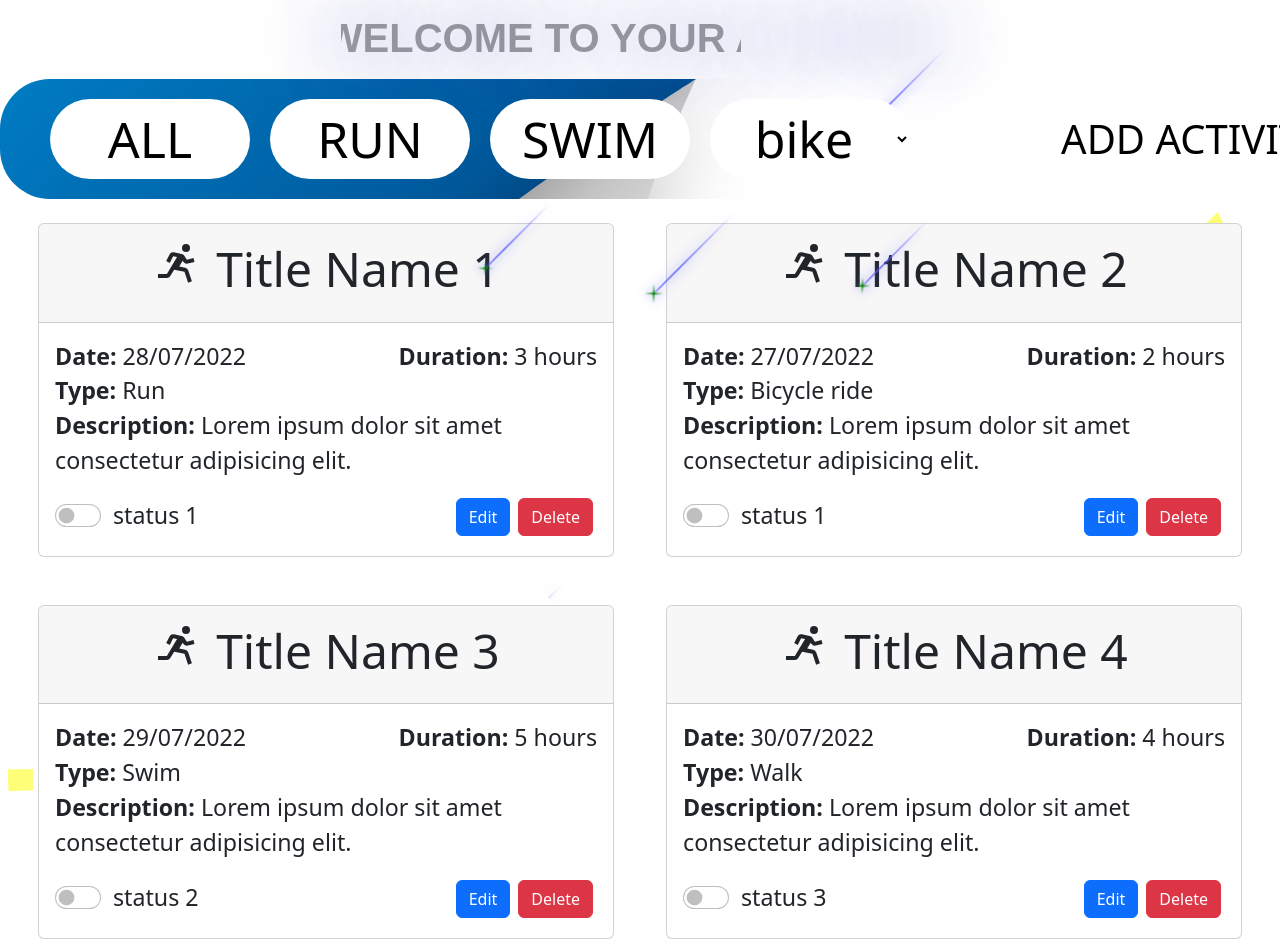
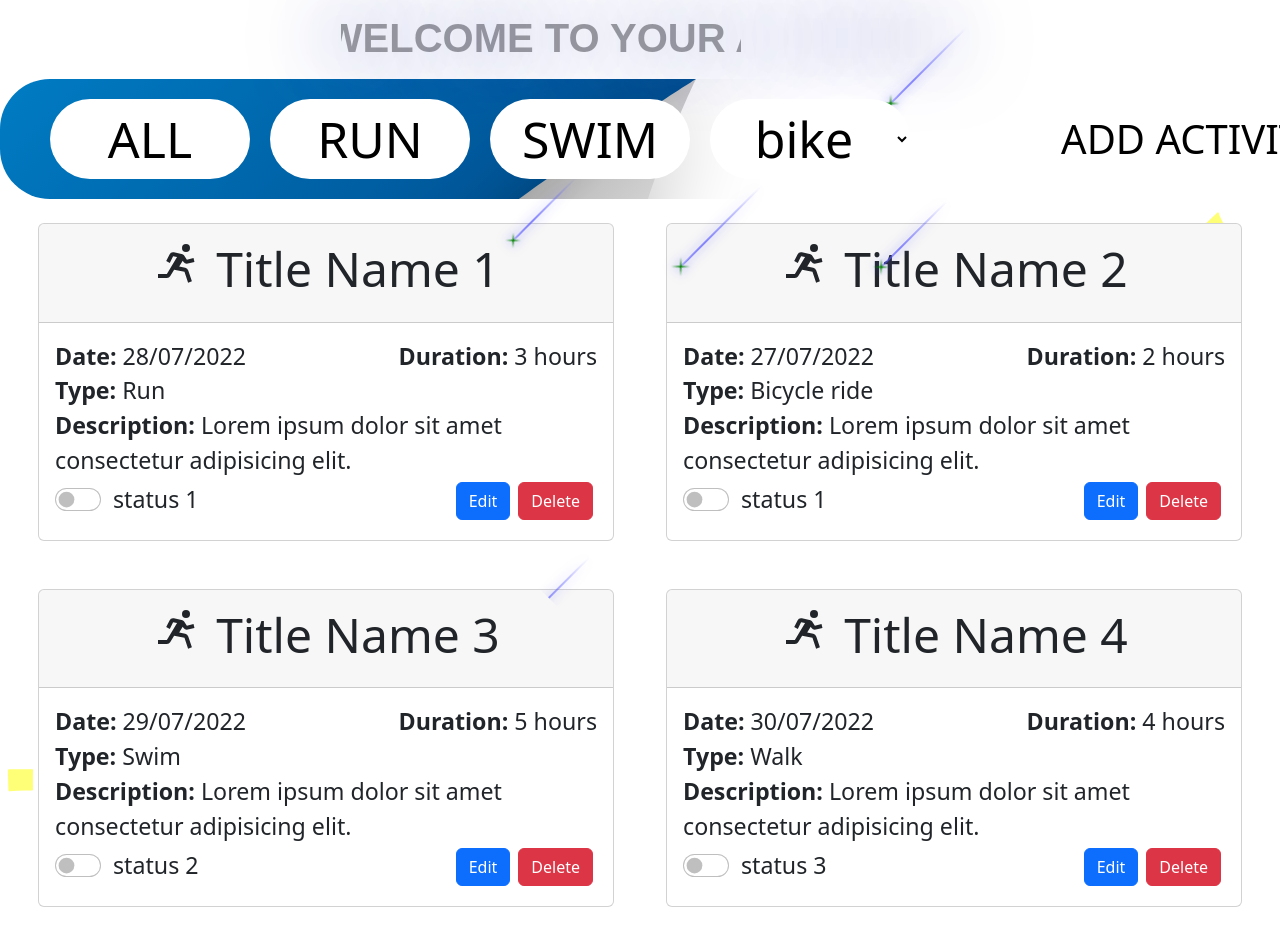
Before and after one commit to Thail3/Final-project-Generation, a React (Vite) app: page / in a window 1280 px wide. Shown: the top 952 px of the page. Built offline with nearby package versions, Linux system fonts and the light colour scheme; grey boxes are pictures that could not be loaded.

Commit message:
fix error

```diff
--- a/src/components/CardComponent/CardComponent.jsx
+++ b/src/components/CardComponent/CardComponent.jsx
@@ -30,7 +30,7 @@ function CardComponent({
           </div>
         </Card.Header>
         <Card.Body className="p-3" style={{ zIndex: 1 }}>
-          <Card.Text>
+          <div>
             <div className="d-flex justify-content-between">
               <div className="card-font-size-body">
                 <b>Date: </b>
@@ -50,7 +50,7 @@ function CardComponent({
               <b>Description: </b>
               {description}
             </div>
-          </Card.Text>
+          </div>
           <div className="d-flex justify-content-between">
             <div className="d-flex align-items-center">
               <Form.Check
--- a/src/components/navbar/Navbar.jsx
+++ b/src/components/navbar/Navbar.jsx
@@ -3,7 +3,7 @@ import "./navbar.css";
 
 function Navbar() {
   return (
-    <div class="navbar-head m-2 rounded-3">
+    <div className="navbar-head m-2 rounded-3">
       <span>WELCOME TO YOUR ACTIVITIES</span>
     </div>
   );
```
